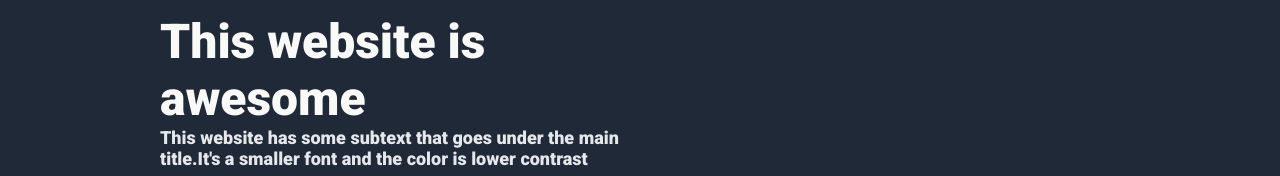
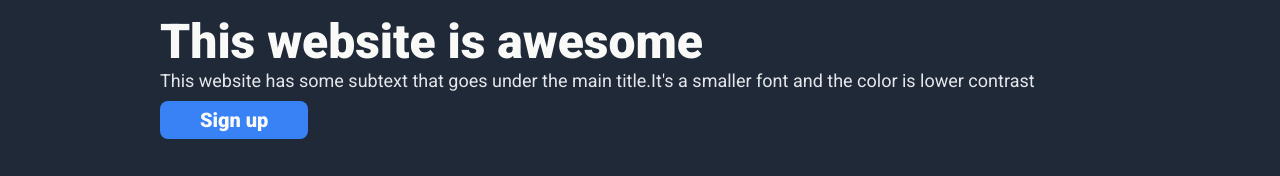
Before and after one commit to boredmangetspaid/Landing-Page, a plain HTML site: page index.html in a window 1280 px wide. Shown: the part 167-343 px from the top of the page. Drawn offline with Linux system fonts and the light colour scheme.

Commit message:
commented helper classes, hero subtext changed to lighter

```diff
--- a/styles.css
+++ b/styles.css
@@ -8,7 +8,7 @@
     box-sizing: border-box;
 }
 
-
+/*helper classes to color the background*/
 .container-blue {
     background-color: #1F2937;
     @import url('https://fonts.googleapis.com/css2?family=Roboto&display=swap');
@@ -18,6 +18,8 @@
     background-color: #e5e7EB;
 
 }
+
+/* helper class to push content to the middle*/
 
 .inside {
     width: 75%;
@@ -59,10 +61,6 @@ header>ul>li>a {
 
 }
 
-.herotext {
-    width: 50%;
-}
-
 .herotext h1 {
     font-size: 48px;
     font-weight: bold;
@@ -73,6 +71,7 @@ header>ul>li>a {
 .herotext h3 {
     color: #E5E7EB;
     font-size: 18px;
+    font-weight:lighter;
 }
 
 .herotext button {
```
